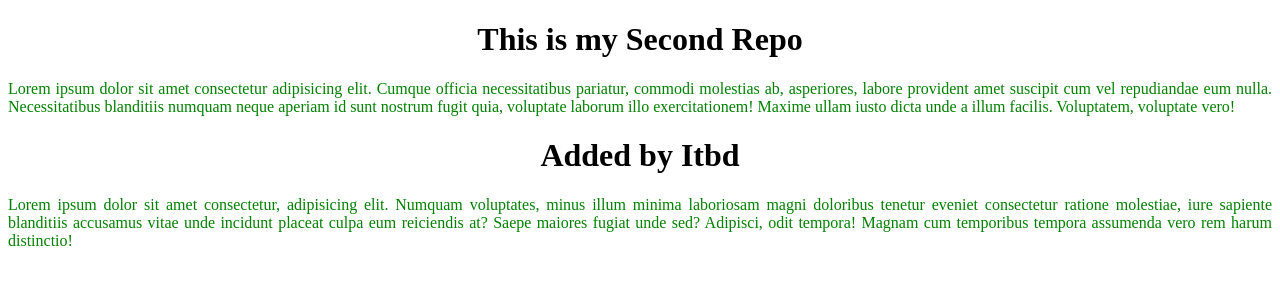
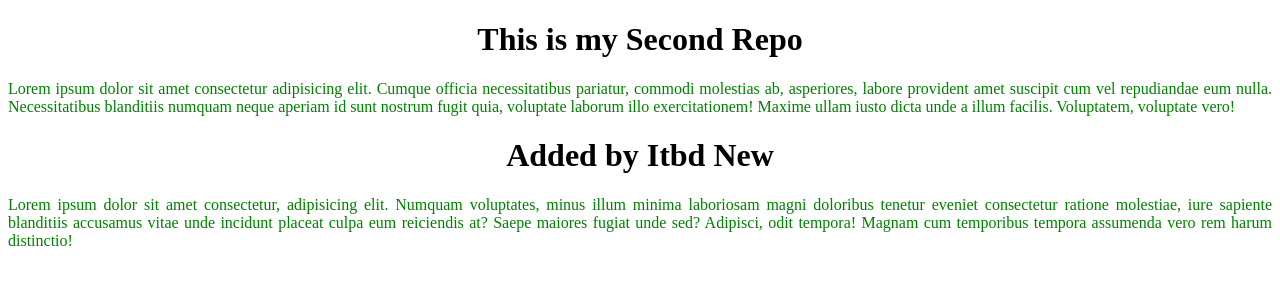
Before and after one commit to engrmmjahir/mm-second-repo, a plain HTML site: page index.html in a window 1280 px wide. Drawn offline with Linux system fonts and the light colour scheme.

Commit message:
lastitbd

```diff
--- a/index.html
+++ b/index.html
@@ -10,7 +10,7 @@
 <body>
     <h1>This is my Second Repo</h1>
     <p>Lorem ipsum dolor sit amet consectetur adipisicing elit. Cumque officia necessitatibus pariatur, commodi molestias ab, asperiores, labore provident amet suscipit cum vel repudiandae eum nulla. Necessitatibus blanditiis numquam neque aperiam id sunt nostrum fugit quia, voluptate laborum illo exercitationem! Maxime ullam iusto dicta unde a illum facilis. Voluptatem, voluptate vero!</p>
-    <h1>Added by Itbd</h1>
+    <h1>Added by Itbd New</h1>
     <p>Lorem ipsum dolor sit amet consectetur, adipisicing elit. Numquam voluptates, minus illum minima laboriosam magni doloribus tenetur eveniet consectetur ratione molestiae, iure sapiente blanditiis accusamus vitae unde incidunt placeat culpa eum reiciendis at? Saepe maiores fugiat unde sed? Adipisci, odit tempora! Magnam cum temporibus tempora assumenda vero rem harum distinctio!</p>
 
 </body>
```
